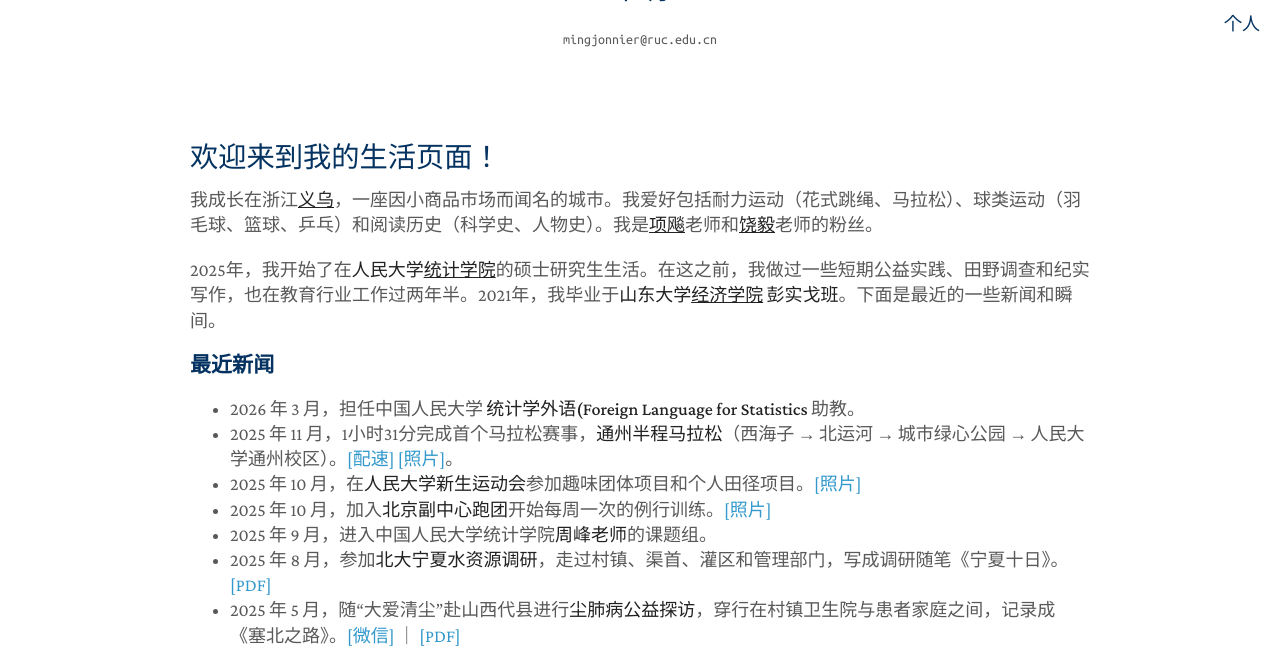
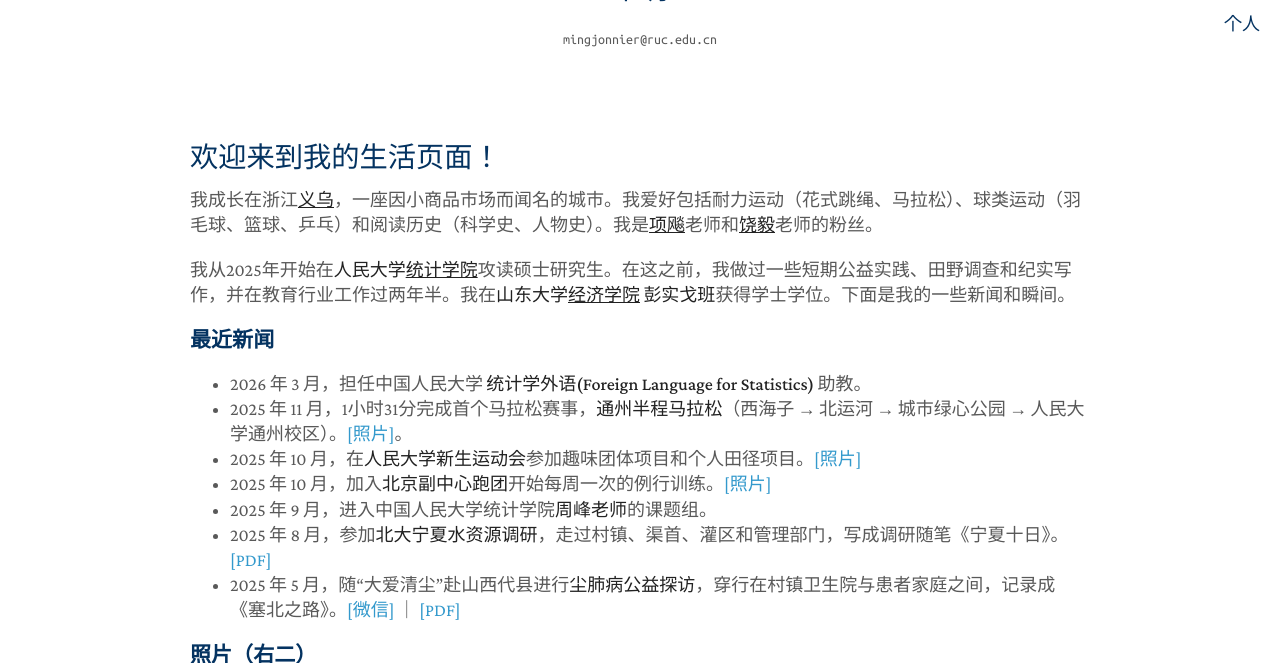
Before and after one commit to zhangming4153/zhangming4153.github.io, a Jekyll site: the page built from cn/index.md, in a window 1280 px wide and 900 px high, scrolled down 547 px, cut to the strip 0-663 px from the top of the window. Built offline with Jekyll 4.4.1, drawn with Linux system fonts in a browser that asks for light colours; a style sheet for code colours, icons or effects is not loaded.

Commit message:
Update index.md

```diff
--- a/cn/index.md
+++ b/cn/index.md
@@ -7,11 +7,11 @@ title: 章明
 
 我成长在浙江<a href="https://en.wikipedia.org/wiki/Yiwu"><strong><u>义乌</u></strong></a>，一座因小商品市场而闻名的城市。我爱好包括耐力运动（花式跳绳、马拉松）、球类运动（羽毛球、篮球、乒乓）和阅读历史（科学史、人物史）。我是<a href="https://baike.baidu.com/item/项飙/23318243"><strong><u>项飚</u></strong></a>老师和<a href="https://en.wikipedia.org/wiki/Rao_Yi"><strong><u>饶毅</u></strong></a>老师的粉丝。
 
-2025年，我开始了在**人民大学**<a href="http://stat.ruc.edu.cn"><strong><u>统计学院</u></strong></a>的硕士研究生生活。在这之前，我做过一些短期公益实践、田野调查和纪实写作，也在教育行业工作过两年半。2021年，我毕业于**山东大学**<a href="https://www.econ.sdu.edu.cn"><strong><u>经济学院</u></strong></a> **彭实戈班**。下面是最近的一些新闻和瞬间。
+我从2025年开始在**人民大学**<a href="http://stat.ruc.edu.cn"><strong><u>统计学院</u></strong></a>攻读硕士研究生。在这之前，我做过一些短期公益实践、田野调查和纪实写作，并在教育行业工作过两年半。我在**山东大学**<a href="https://www.econ.sdu.edu.cn"><strong><u>经济学院</u></strong></a> **彭实戈班**获得学士学位。下面是我的一些新闻和瞬间。
 
 ### 最近新闻
-- 2026 年 3 月，担任中国人民大学 **统计学外语(Foreign Language for Statistics** 助教。
-- 2025 年 11 月，1小时31分完成首个马拉松赛事，**通州半程马拉松**（西海子 → 北运河 → 城市绿心公园 → 人民大学通州校区）。[[配速]](/assets/tongz_semimara.jpg) [[照片]](/assets/tongz_semimara_profile.jpg)。
+- 2026 年 3 月，担任中国人民大学 **统计学外语(Foreign Language for Statistics)** 助教。
+- 2025 年 11 月，1小时31分完成首个马拉松赛事，**通州半程马拉松**（西海子 → 北运河 → 城市绿心公园 → 人民大学通州校区）。[[照片]](/assets/tongz_semimara_profile.jpg)。
 - 2025 年 10 月，在**人民大学新生运动会**参加趣味团体项目和个人田径项目。[[照片]](/assets/sportsmeeting_2025.JPG)
 - 2025 年 10 月，加入**北京副中心跑团**开始每周一次的例行训练。[[照片]](/assets/tongz_group.png)
 - 2025 年 9 月，进入中国人民大学统计学院**周峰老师**的课题组。
```
